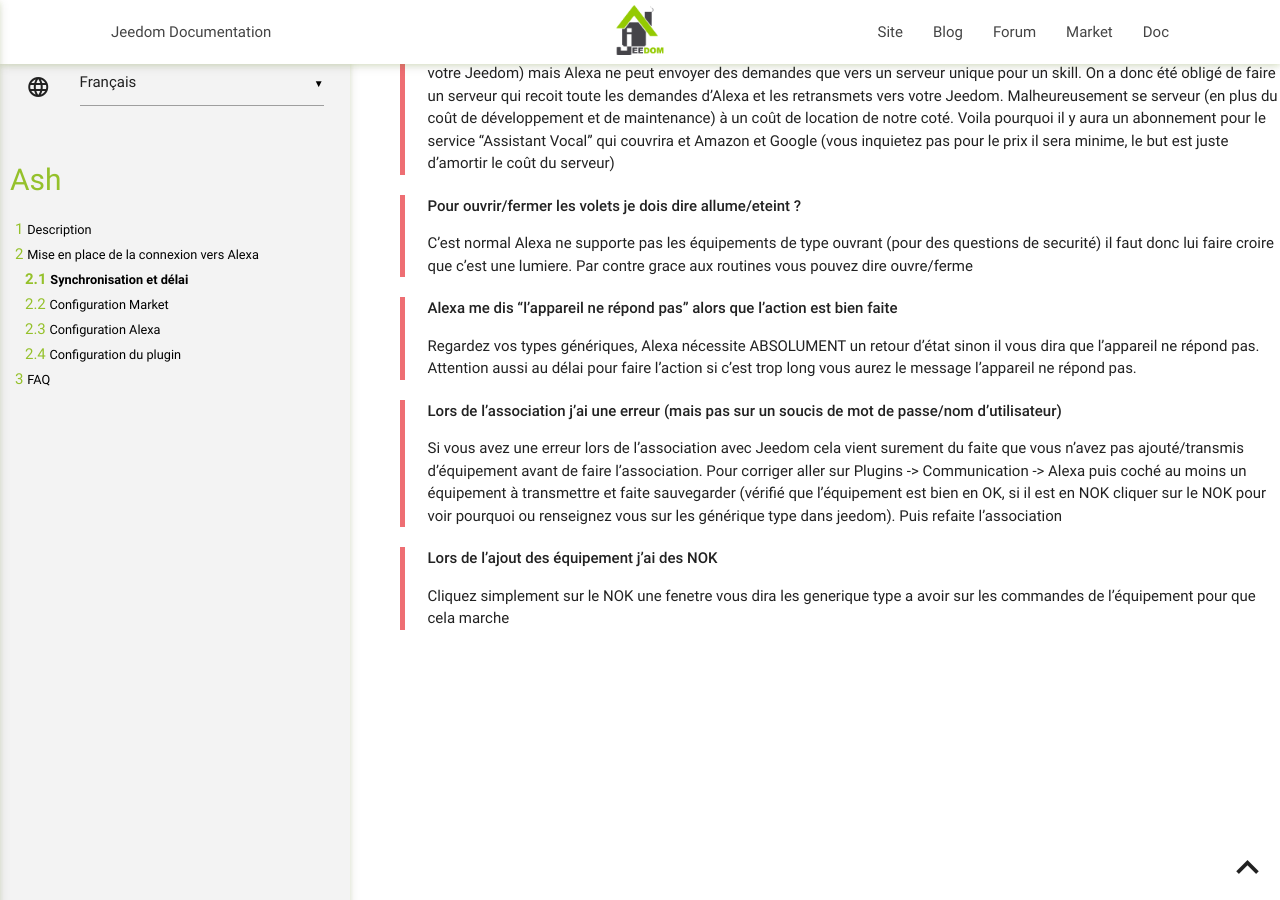
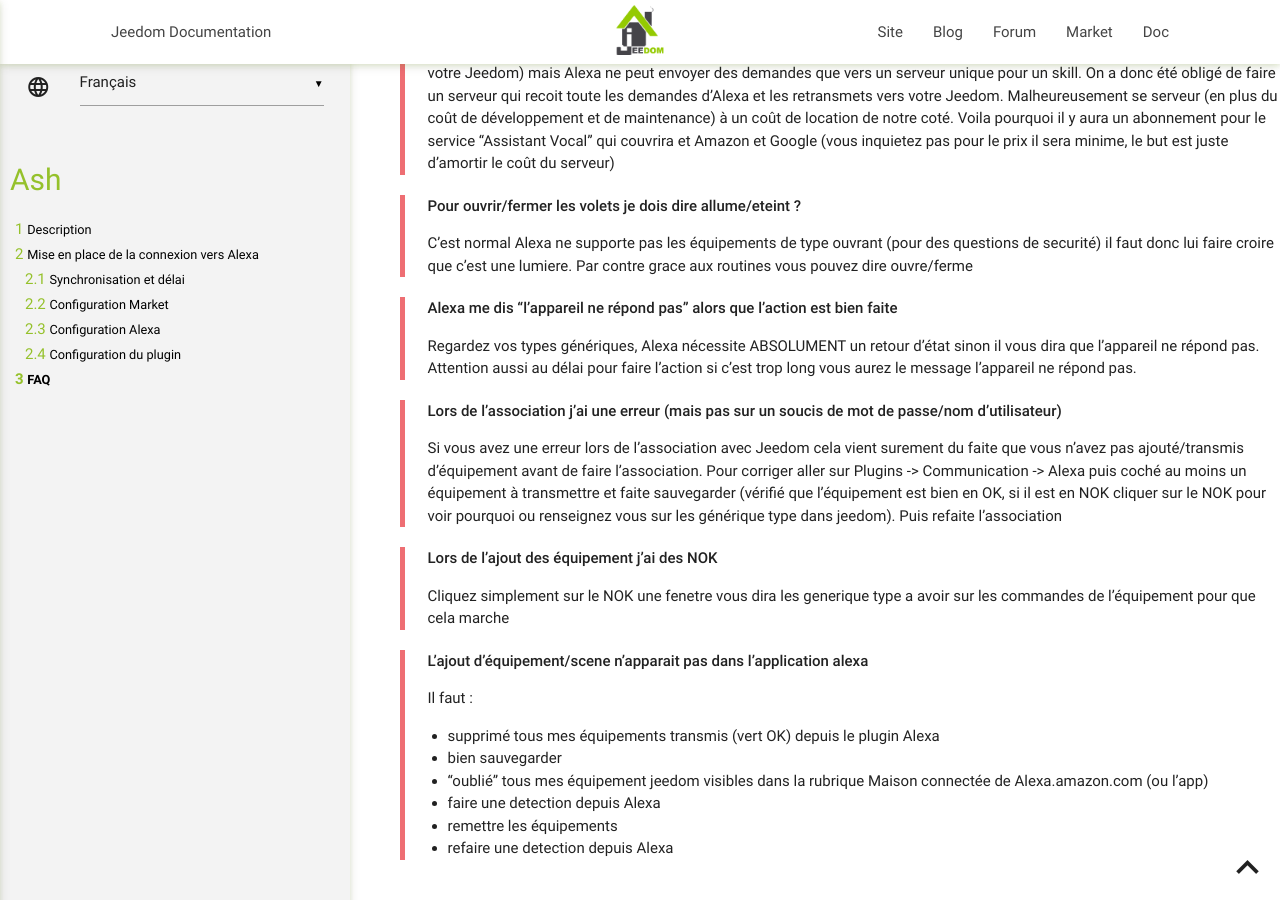
Before and after one commit to jeedom/plugin-ash, a Jekyll site: the page built from docs/fr_FR/index.md, in a window 1280 px wide and 900 px high, scrolled down 1930 px. Built offline with Jekyll 4.4.1, drawn with Linux system fonts in a browser that asks for light colours; our own code applies the rules of GitHub Pages for plain Markdown files.

Commit message:
update doc

```diff
--- a/docs/fr_FR/index.md
+++ b/docs/fr_FR/index.md
@@ -84,3 +84,13 @@ Vous pouvez aussi créer des scènes dans l'onglet scène, avec des actions d'en
 >**Lors de l'ajout des équipement j'ai des NOK**
 >
 >Cliquez simplement sur le NOK une fenetre vous dira les generique type a avoir sur les commandes de l'équipement pour que cela marche
+
+>**L'ajout d'équipement/scene n'apparait pas dans l'application alexa**
+>
+> Il faut :
+> - supprimé tous mes équipements transmis (vert OK) depuis le plugin Alexa
+> - bien sauvegarder
+> - “oublié” tous mes équipement jeedom visibles dans la rubrique Maison connectée de Alexa.amazon.com (ou l’app)
+> - faire une detection depuis Alexa
+> - remettre les équipements
+> - refaire une detection depuis Alexa
```
